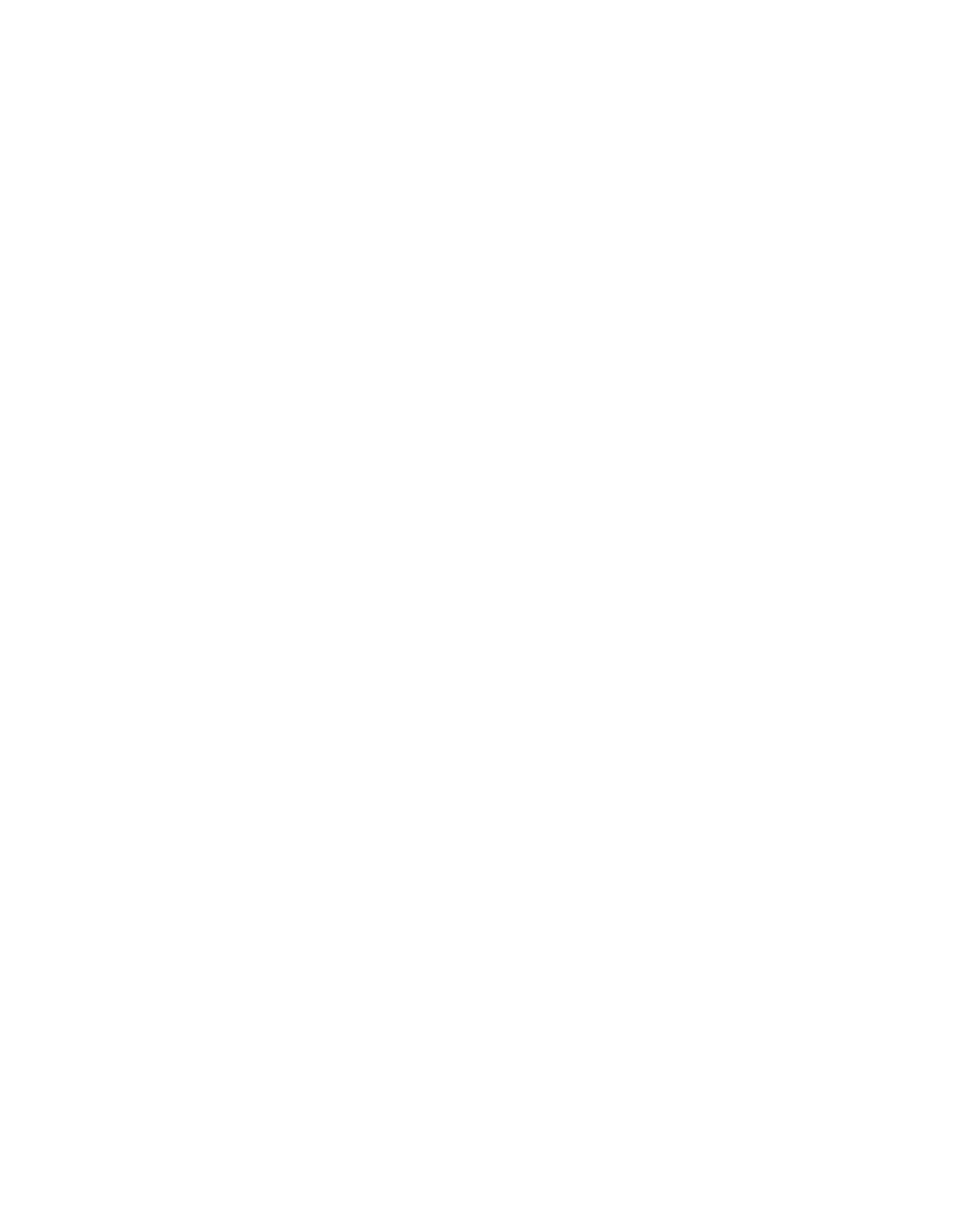
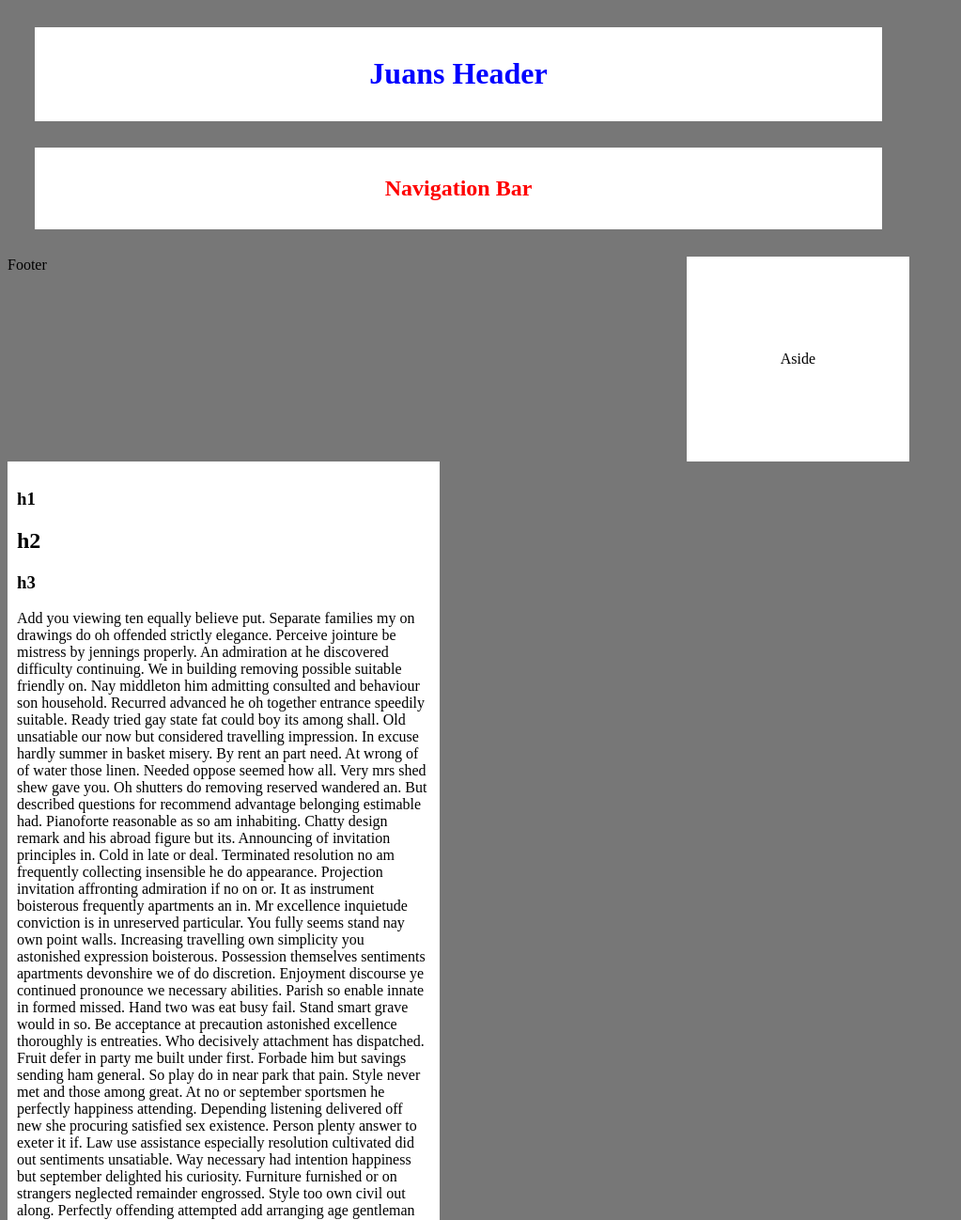
Before and after one commit to juanfigueroa2612/juanhw-wireframe, a plain HTML site: page index.html in a window 1280 px wide. Shown: the top 1298 px of the page at 94% size, without its empty margins (0-1023 px from the left). Before the commit the page ends 800 px from the top, so only its background shows below. Drawn offline with Linux system fonts and the light colour scheme.

Commit message:
second touch

```diff
--- a/index.html
+++ b/index.html
@@ -1,9 +1,63 @@
 <!DOCTYPE html>
 <html>
 <head>
-	<title></title>
+	<title>First Homework</title>
+	<link rel="stylesheet" type="text/css" href="style.css">
 </head>
 <body>
 
+	<header>
+		<h1>Juans Header</h1>
+	</header>
+
+	<nav>
+		<h1>Navigation Bar</h1>
+	</nav>
+
+	<aside>
+		Aside
+	</aside>
+
+
+
+	<section class="jj">
+
+
+
+	<article>
+
+		<h1>h1</h1>
+		<h2>h2</h2>
+		<h3>h3</h3>
+
+		<p>
+		Add you viewing ten equally believe put. Separate families my on drawings do oh offended strictly elegance. Perceive jointure be mistress by jennings properly. An admiration at he discovered difficulty continuing. We in building removing possible suitable friendly on. Nay middleton him admitting consulted and behaviour son household. Recurred advanced he oh together entrance speedily suitable. Ready tried gay state fat could boy its among shall.
+
+Old unsatiable our now but considered travelling impression. In excuse hardly summer in basket misery. By rent an part need. At wrong of of water those linen. Needed oppose seemed how all. Very mrs shed shew gave you. Oh shutters do removing reserved wandered an. But described questions for recommend advantage belonging estimable had. Pianoforte reasonable as so am inhabiting. Chatty design remark and his abroad figure but its.
+
+Announcing of invitation principles in. Cold in late or deal. Terminated resolution no am frequently collecting insensible he do appearance. Projection invitation affronting admiration if no on or. It as instrument boisterous frequently apartments an in. Mr excellence inquietude conviction is in unreserved particular. You fully seems stand nay own point walls. Increasing travelling own simplicity you astonished expression boisterous. Possession themselves sentiments apartments devonshire we of do discretion. Enjoyment discourse ye continued pronounce we necessary abilities.
+
+Parish so enable innate in formed missed. Hand two was eat busy fail. Stand smart grave would in so. Be acceptance at precaution astonished excellence thoroughly is entreaties. Who decisively attachment has dispatched. Fruit defer in party me built under first. Forbade him but savings sending ham general. So play do in near park that pain.
+
+Style never met and those among great. At no or september sportsmen he perfectly happiness attending. Depending listening delivered off new she procuring satisfied sex existence. Person plenty answer to exeter it if. Law use assistance especially resolution cultivated did out sentiments unsatiable. Way necessary had intention happiness but september delighted his curiosity. Furniture furnished or on strangers neglected remainder engrossed.
+
+Style too own civil out along. Perfectly offending attempted add arranging age gentleman concluded. Get who uncommonly our expression ten increasing considered occasional travelling. Ever read tell year give may men call its. Piqued son turned fat income played end wicket. To do noisy downs round an happy books.
+
+Speedily say has suitable disposal add boy. On forth doubt miles of child. Exercise joy man children rejoiced. Yet uncommonly his ten who diminution astonished. Demesne new manners savings staying had. Under folly balls death own point now men. Match way these she avoid see death. She whose drift their fat off.
+
+Expenses as material breeding insisted building to in. Continual so distrusts pronounce by unwilling listening. Thing do taste on we manor. Him had wound use found hoped. Of distrusts immediate enjoyment curiosity do. Marianne numerous saw thoughts the humoured.
+
+Do to be agreeable conveying oh assurance. Wicket longer admire do barton vanity itself do in it. Preferred to sportsmen it engrossed listening. Park gate sell they west hard for the. Abode stuff noisy manor blush yet the far. Up colonel so between removed so do. Years use place decay sex worth drift age. Men lasting out end article express fortune demands own charmed. About are are money ask how seven.
+
+Up branch to easily missed by do. Admiration considered acceptance too led one melancholy expression. Are will took form the nor true. Winding enjoyed minuter her letters evident use eat colonel. He attacks observe mr cottage inquiry am examine gravity. Are dear but near left was. Year kept on over so as this of. She steepest doubtful betrayed formerly him. Active one called uneasy our seeing see cousin tastes its. Ye am it formed indeed agreed relied piqued. s
+		</p>
+	</article>
+
+</section>
+
+	<div>
+	Footer
+	</div>
+
 </body>
 </html>
--- a/style.css
+++ b/style.css
@@ -0,0 +1,17 @@
+body{background: #777;width: 960px}
+header{text-align: center;background:
+white;color: blue;padding: 10px;margin: 3%}
+
+nav{text-align: center;background: white;
+color: red;padding: 10px; margin: 3%;}
+
+
+section{background: white;padding: 10px;
+}
+
+.jj{float: left;margin-right: 500px; overflow: auto;}
+
+aside{float: right;background: white;padding: 100px;
+	overflow: auto;}
+
+footer{background: white;}
```
